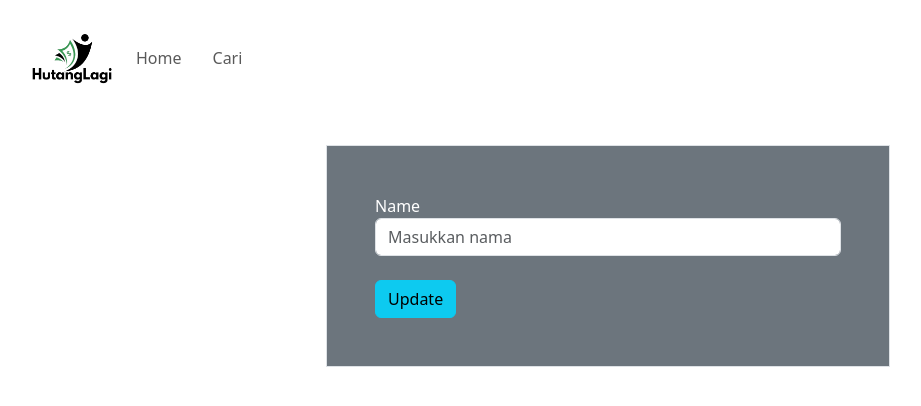
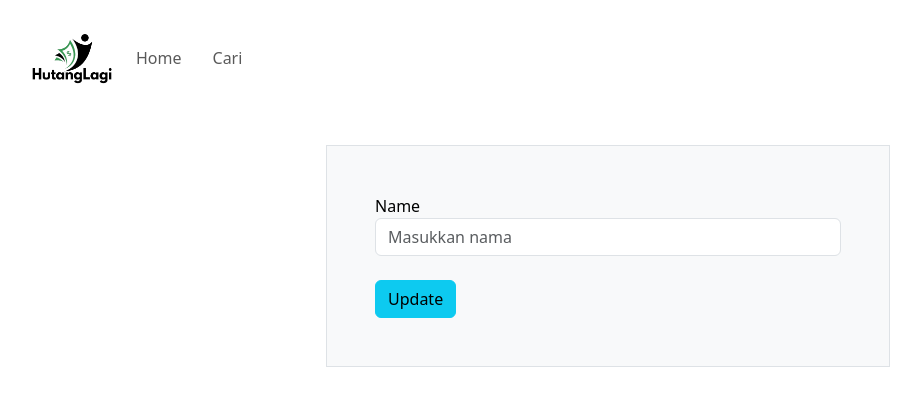
Before and after one commit to NuryND000/hutangApp, a React (Create React App) app in the folder frontend/: page /editpel/1 in a window 1280 px wide. Shown: the top 406 px of the page, without its empty margins (32-953 px from the left). Built offline with nearby package versions, Linux system fonts and the light colour scheme; no server answers.

Commit message:
Update tampilan warna bg edit nama pelangan

```diff
--- a/frontend/src/components/tidakada.js
+++ b/frontend/src/components/tidakada.js
@@ -32,7 +32,7 @@ function UpdatePelanggan() {
 
   return (
     <div className=" align-items-center justify-content-center">
-      <div className="w-50 border bg-secondary text-white p-5 mt-5 mx-auto">
+      <div className="w-50 border bg-light text-black p-5 mt-5 mx-auto">
         {" "}
         {/* Tambahkan margin dan align center di sini */}
         <form onSubmit={handleSubmit}>
```
